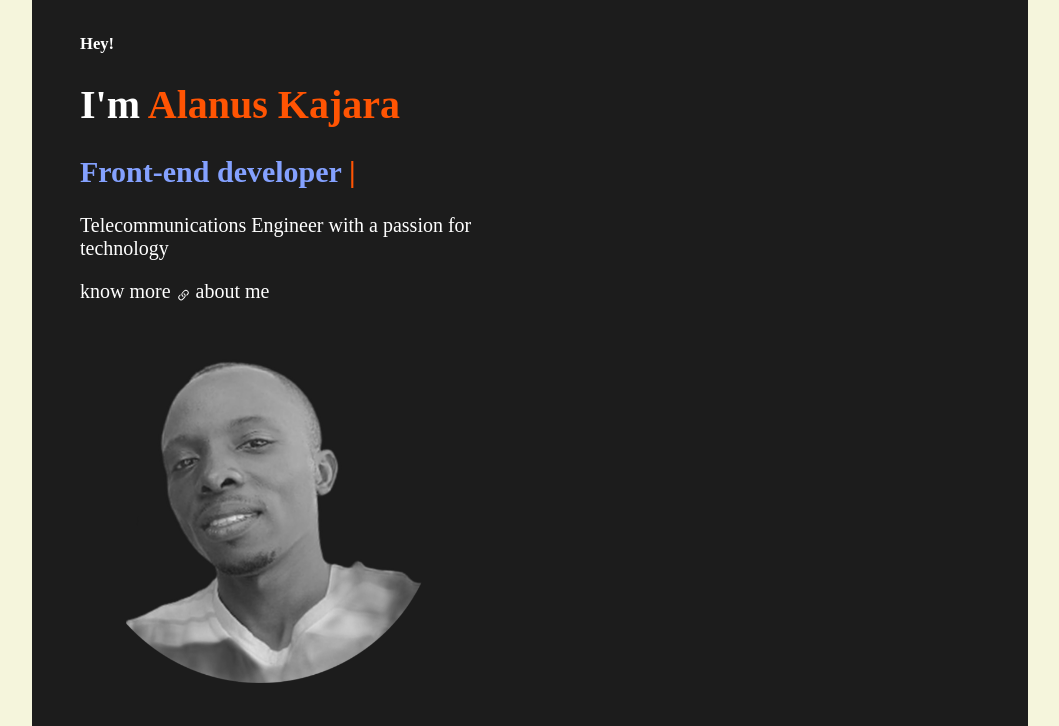
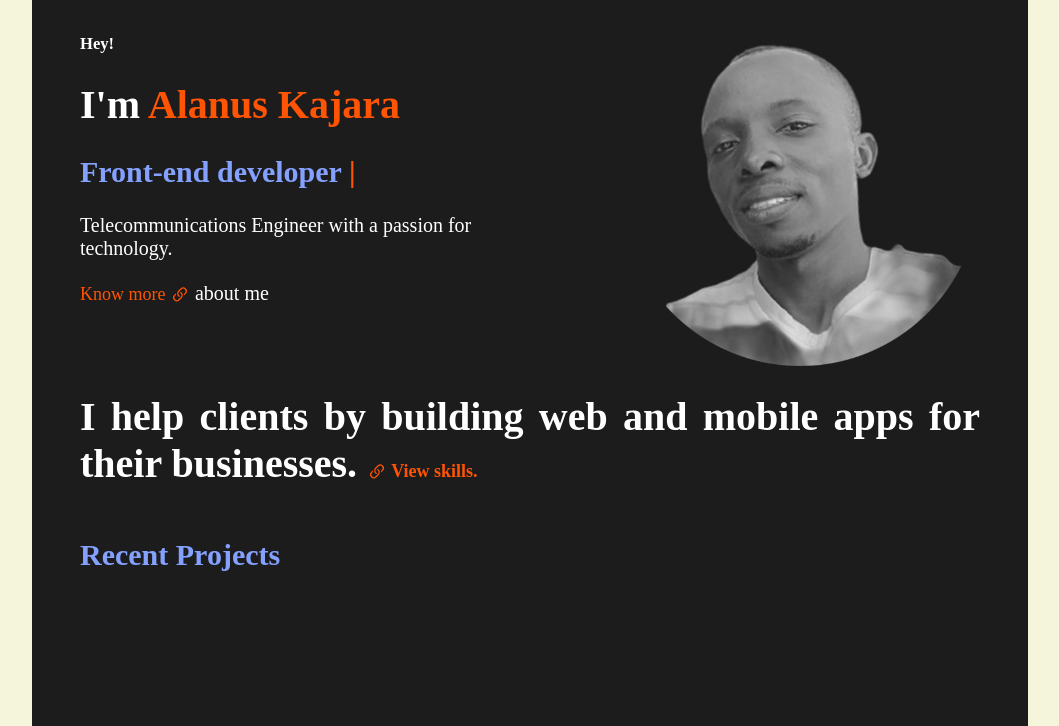
Before and after one commit to AlanusK/My_Portifolio, a plain HTML site: page index.html in a window 1280 px wide. Shown: the part 74-800 px from the top of the page, without its empty margins (110-1169 px from the left). Drawn offline with Linux system fonts and the light colour scheme.

Commit message:
update homepage

```diff
--- a/index.html
+++ b/index.html
@@ -21,17 +21,25 @@
         </nav>
     </header>
     <main>
+        <div class="intro-section">
             <div class="intro">
                 <h5>Hey!</h5>
                 <h1>I'm <span>Alanus Kajara</span></h1>
                 <h2 class="intro-title">Front-end developer <span>|</span></h2>
                 <!-- <p>Telecommunications Engineer, passionate about technology</p> -->
-            <p>Telecommunications Engineer with a passion for technology</p>
-            <p><a class="know-more" href="#">know more <svg class="outline-link" xmlns="http://www.w3.org/2000/svg" width="15" height="15" fill="currentColor" class="bi bi-link-45deg" viewBox="0 0 16 16" id="IconChangeColor"> <path d="M4.715 6.542 3.343 7.914a3 3 0 1 0 4.243 4.243l1.828-1.829A3 3 0 0 0 8.586 5.5L8 6.086a1.002 1.002 0 0 0-.154.199 2 2 0 0 1 .861 3.337L6.88 11.45a2 2 0 1 1-2.83-2.83l.793-.792a4.018 4.018 0 0 1-.128-1.287z" id="mainIconPathAttribute"></path> <path d="M6.586 4.672A3 3 0 0 0 7.414 9.5l.775-.776a2 2 0 0 1-.896-3.346L9.12 3.55a2 2 0 1 1 2.83 2.83l-.793.792c.112.42.155.855.128 1.287l1.372-1.372a3 3 0 1 0-4.243-4.243L6.586 4.672z" id="mainIconPathAttribute"></path> </svg></a> about me</p>
+                <p>Telecommunications Engineer with a passion for technology.</p>
+                <p><a class="link" href="#">Know more <svg class="outline-link" xmlns="http://www.w3.org/2000/svg" width="20" height="20" fill="currentColor" class="bi bi-link-45deg" viewBox="0 0 16 16" id="IconChangeColor"> <path d="M4.715 6.542 3.343 7.914a3 3 0 1 0 4.243 4.243l1.828-1.829A3 3 0 0 0 8.586 5.5L8 6.086a1.002 1.002 0 0 0-.154.199 2 2 0 0 1 .861 3.337L6.88 11.45a2 2 0 1 1-2.83-2.83l.793-.792a4.018 4.018 0 0 1-.128-1.287z" id="mainIconPathAttribute"></path> <path d="M6.586 4.672A3 3 0 0 0 7.414 9.5l.775-.776a2 2 0 0 1-.896-3.346L9.12 3.55a2 2 0 1 1 2.83 2.83l-.793.792c.112.42.155.855.128 1.287l1.372-1.372a3 3 0 1 0-4.243-4.243L6.586 4.672z" id="mainIconPathAttribute"></path> </svg></a> about me</p>
             </div>
             <div class="profile-picture">
                 <!-- <img src="./resources/images/profile.JPG" width="300px" alt=""> -->
                 <img src="./resources/images/profile.png" width="100%"  alt="">
+            </div>
+        </div>
+        <div class="about-section">
+            <h1>I help clients by building web and mobile apps for their businesses. <a class="link" href="#"><svg class="outline-link" xmlns="http://www.w3.org/2000/svg" width="20" height="20" fill="currentColor" class="bi bi-link-45deg" viewBox="0 0 16 16" id="IconChangeColor"> <path d="M4.715 6.542 3.343 7.914a3 3 0 1 0 4.243 4.243l1.828-1.829A3 3 0 0 0 8.586 5.5L8 6.086a1.002 1.002 0 0 0-.154.199 2 2 0 0 1 .861 3.337L6.88 11.45a2 2 0 1 1-2.83-2.83l.793-.792a4.018 4.018 0 0 1-.128-1.287z" id="mainIconPathAttribute"></path> <path d="M6.586 4.672A3 3 0 0 0 7.414 9.5l.775-.776a2 2 0 0 1-.896-3.346L9.12 3.55a2 2 0 1 1 2.83 2.83l-.793.792c.112.42.155.855.128 1.287l1.372-1.372a3 3 0 1 0-4.243-4.243L6.586 4.672z" id="mainIconPathAttribute"></path></svg> View skills.</a></h1>
+        </div>
+        <div class="project-section">
+            <h2 class="intro-title">Recent Projects</h2>
         </div>
     </main>
     <footer>
```
Lines whose indentation alone changed are shown as unchanged.
